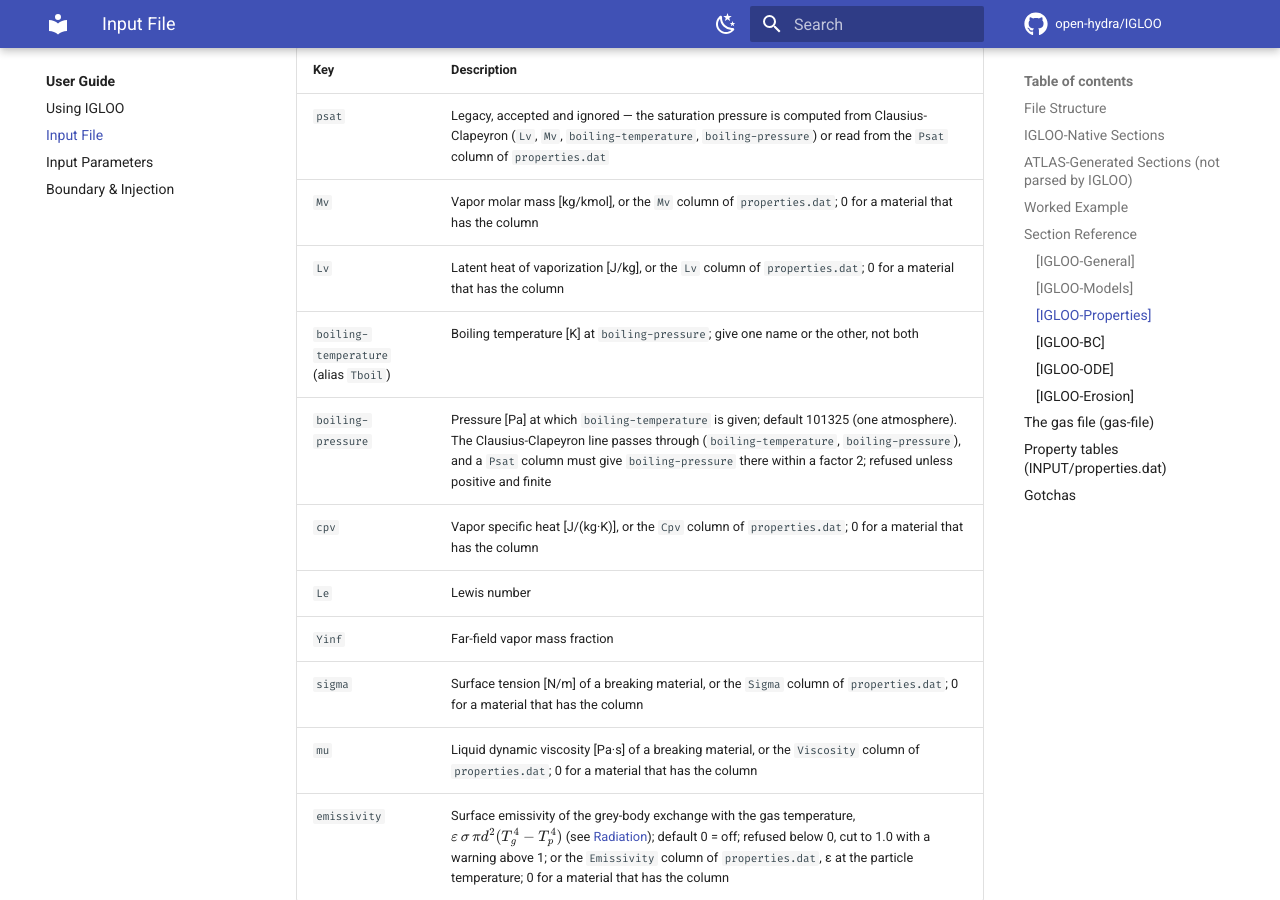
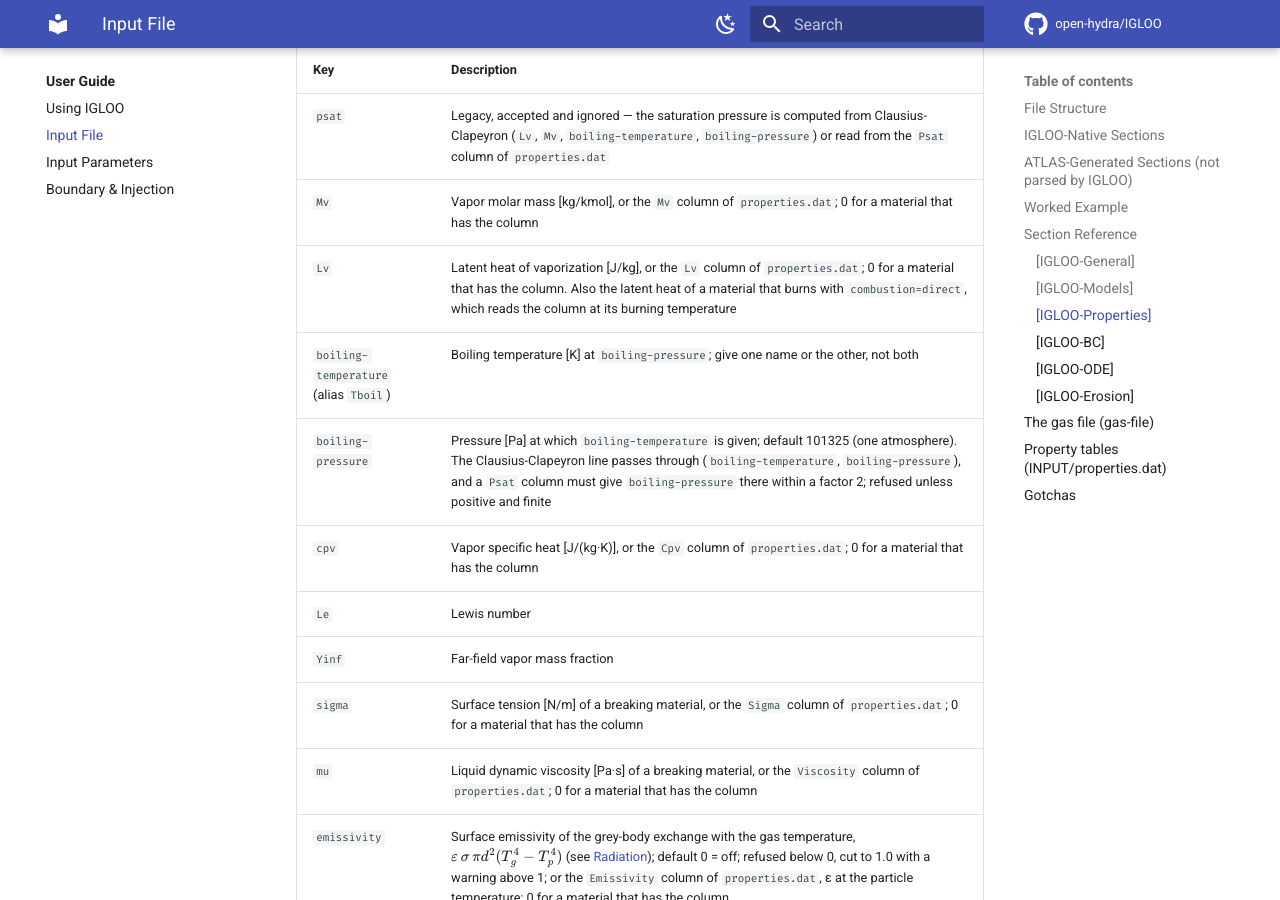
Before and after one commit to open-hydra/IGLOO, an MkDocs documentation site: the page built from docs/user/input.md, in a window 1280 px wide and 900 px high, scrolled down 7331 px. Built offline with MkDocs 1.6.1 and Material for MkDocs 9.7.7, drawn with Linux system fonts in a browser that asks for light colours; comment, search, counter and statistics services are not loaded; some of the changed text lies outside the part shown.

Commit message:
combustion = direct: the latent heat is the Lv column of properties.dat at the burning temperature
IO.f90, the direct block: when the material's table has the Lv column it is read (read_positive_column), a
non-zero [IGLOO-Properties] Lv of the material beside it stops, and the material's latent heat is the column's
value at T-burn (tableValue(LvTab, Tmin, Tmax, Tboil)), printed; without the column the section key is required.
The line "columns not used" is split, so that a direct material says which columns it does not read.
docs/user/input.md and docs/theory/combustion.md say so.

Co-Authored-By: Claude Opus 5.5 <noreply@anthropic.com>
Claude-Session: https://claude.ai/code/session_01YbtUqacA6qYqYfoFJvSCJ8

```diff
--- a/docs/user/input.md
+++ b/docs/user/input.md
@@ -200,7 +200,7 @@ Constant evaporation and breakup properties and the emissivity of the radiative
 |-----|-------------|
 | `psat` | Legacy, accepted and ignored — the saturation pressure is computed from Clausius-Clapeyron (`Lv`, `Mv`, `boiling-temperature`, `boiling-pressure`) or read from the `Psat` column of `properties.dat` |
 | `Mv` | Vapor molar mass [kg/kmol], or the `Mv` column of `properties.dat`; 0 for a material that has the column |
-| `Lv` | Latent heat of vaporization [J/kg], or the `Lv` column of `properties.dat`; 0 for a material that has the column |
+| `Lv` | Latent heat of vaporization [J/kg], or the `Lv` column of `properties.dat`; 0 for a material that has the column. Also the latent heat of a material that burns with `combustion=direct`, which reads the column at its burning temperature |
 | `boiling-temperature` (alias `Tboil`) | Boiling temperature [K] at `boiling-pressure`; give one name or the other, not both |
 | `boiling-pressure` | Pressure [Pa] at which `boiling-temperature` is given; default 101325 (one atmosphere). The Clausius-Clapeyron line passes through (`boiling-temperature`, `boiling-pressure`), and a `Psat` column must give `boiling-pressure` there within a factor 2; refused unless positive and finite |
 | `cpv` | Vapor specific heat [J/(kg·K)], or the `Cpv` column of `properties.dat`; 0 for a material that has the column |
@@ -313,7 +313,7 @@ VARIABLES = "Temperature", "Cp", "Density", "Enthalpy", "Psat", "Lv", "Mv", "Cpv
 | `Density` | kg/m³ | required; the liquid's for a solidifying material (the solid's is its `rho-solid` token, when given) |
 | `Enthalpy` or `Enthalpy_abs` | J/kg | required, exactly one: `Enthalpy` is relative (`cp·T`, or the integral of cp), `Enthalpy_abs` includes the formation enthalpy (the datum, see below) |
 | `Psat` | Pa, absolute | optional: the saturation pressure of an evaporating material |
-| `Lv` | J/kg | optional, with `Psat`: the latent heat of vaporization |
+| `Lv` | J/kg | optional, with `Psat`: the latent heat of vaporization; alone, for a material that burns with `combustion=direct` |
 | `Mv` | kg/kmol | optional, with `Psat`: the vapour molar mass, the same on every row |
 | `Cpv` | J/(kg K) | optional, with `Psat`: the vapour specific heat |
 | `Sigma` | N/m | optional: the surface tension of a breaking material |
```
Also changed, not shown: docs/theory/combustion.md (+3 -0 lines), 1 other file.
